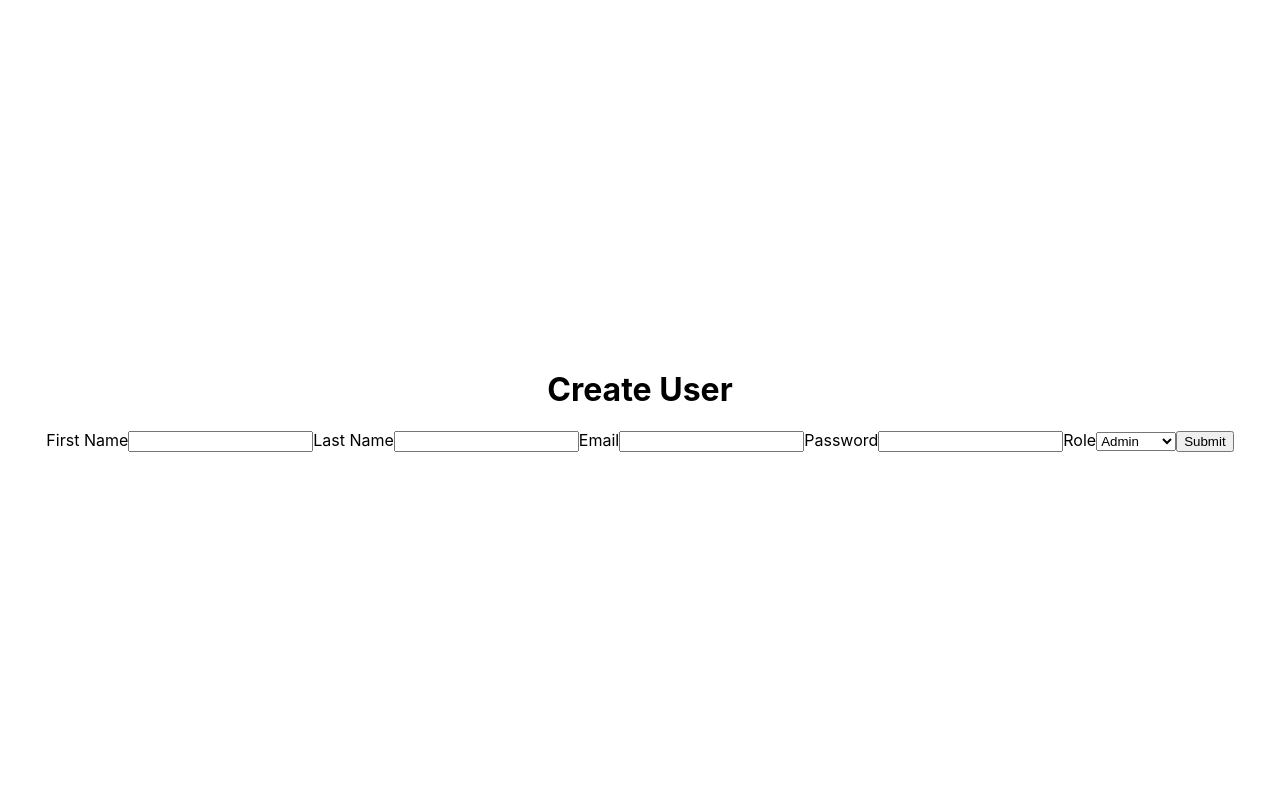
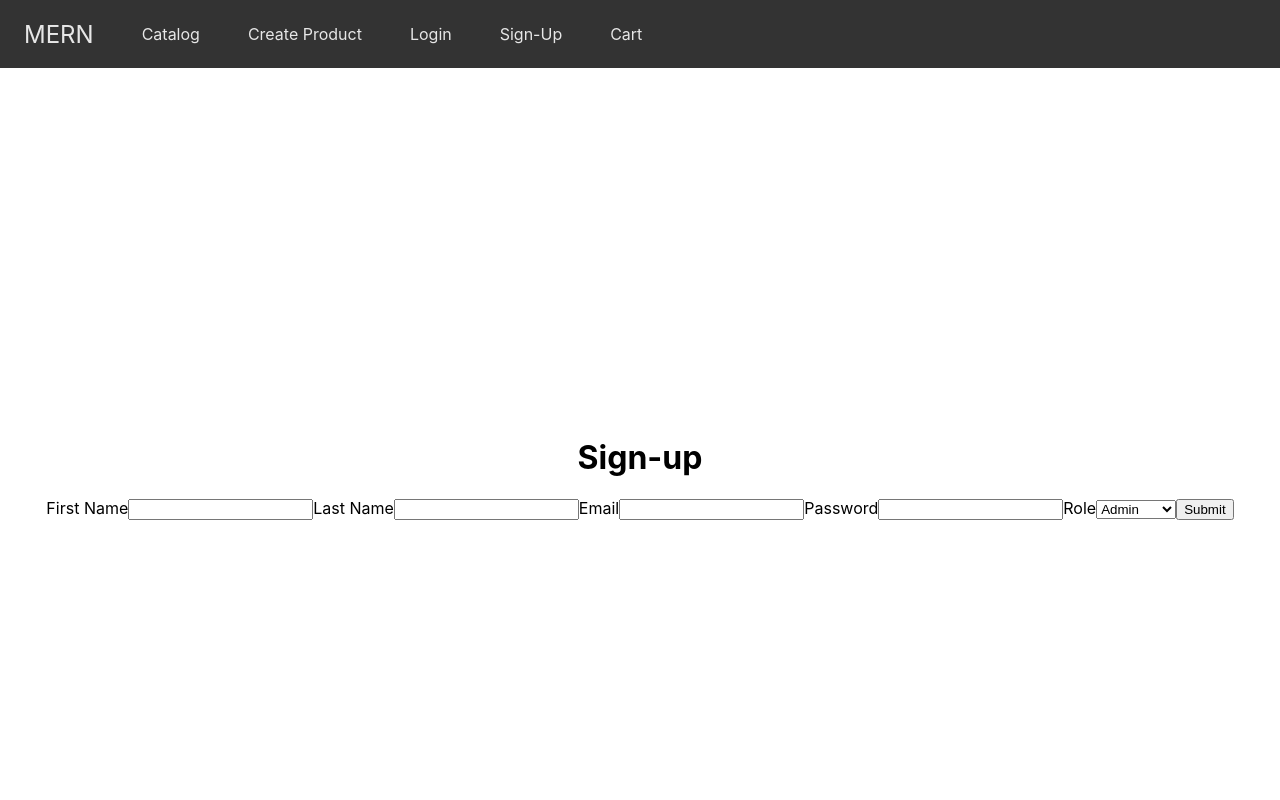
Before and after one commit to gaelzarco/UNLV-SD-FINAL, a React (Create React App) app in the folder client/: page /user/create in a window 1280 px wide. Shown: the top 800 px of the page. Built offline with nearby package versions, Linux system fonts and the light colour scheme.

Commit message:
created simple navbar

```diff
--- a/client/src/App.css
+++ b/client/src/App.css
@@ -9,6 +9,47 @@
   text-align: center;
 }
 
+.navbar {
+  background-color: #333333;
+  display: flex;
+  /* let's align the items so everything is nice and centered */
+  align-items: center;
+}
+
+/* We want all links in the navbar to be #e7e7e7 */
+.navbar a {
+  color: #e7e7e7;
+}
+
+.navbar ul {
+ /* Let's reset the margin and padding of the list so it's is flush. */
+  margin: 0;
+  padding: 0;
+  /* Let's remove the bullet points */
+  list-style-type: none;
+  /* display the list flex and align the items centered */
+  display: flex;
+  align-items:center;
+}
+
+.navbar .brand {
+  display: block;
+  color: #e7e7e7;
+  padding: 0 24px;
+  font-size: 24px;
+}
+
+.navbar ul li a {
+  color: #e7e7e7;
+  padding: 24px;
+  display: block;
+}
+
+.navbar ul a:hover,
+.navbar ul a:focus {
+  background-color: #272727;
+}
+
 .footer {
   display: flex;
   flex: 1;
--- a/client/src/App.js
+++ b/client/src/App.js
@@ -1,6 +1,5 @@
 import './App.css';
 import { BrowserRouter , Routes, Route} from 'react-router-dom'
-// import { useState, useEffect } from 'react'
 
 import LandingPage from './components/LandingPage';
 import CreateUser from './components/CreateUser'
@@ -13,6 +12,26 @@ import CurrentUserProvider from './contexts/CurrentUser';
 function App() {
   return (
     <div className='Main'>
+      <nav className='navbar'>
+      <a className='brand' href='/'>MERN</a>
+        <ul>
+          <li>
+            <a href='/catalog'>Catalog</a>
+          </li>
+          <li>
+            <a href='/catalog/create'>Create Product</a>
+          </li>
+          <li>
+            <a href='/user/login'>Login</a>
+          </li>
+          <li>
+            <a href='/user/create'>Sign-Up</a>
+          </li>
+          <li>
+            <a href='/cart'>Cart</a>
+          </li>
+        </ul>
+      </nav>
       <div className='App'>
       <CurrentUserProvider>
         <BrowserRouter>
@@ -27,7 +46,7 @@ function App() {
       </CurrentUserProvider>
     </div>
     <footer className='footer'>
-        <a href="">Created by Gael Zarco</a>
+        <a href="https://github.com/gaelzarco">Created by Gael Zarco</a>
     </footer>
     </div>
   );
--- a/client/src/components/Catalog.js
+++ b/client/src/components/Catalog.js
@@ -1,10 +1,6 @@
 import { useState, useEffect } from 'react'
-import { useNavigate } from "react-router-dom"
 
 function Catalog() {
-
-    // const { CurrentUser } = useContext(CurrentUser)
-    const navigate = useNavigate()
 
     const [ catalog, setCatalog ] = useState([])
 
@@ -28,12 +24,11 @@ function Catalog() {
                     >
                         <div>
                             <h3>{product.name}</h3>
-                            <img src={product.image} alt={product.name} width='200' />
+                            <img src={product.image} alt={product.name} width='300' />
                         </div>
                     </a>
                 )
             })}
-            <a href='/catalog/create'>Create Product</a>
         </main>
     );
 }
--- a/client/src/components/CreateCatalog.js
+++ b/client/src/components/CreateCatalog.js
@@ -23,7 +23,7 @@ function CreateCatalog() {
                 body: JSON.stringify(product)
         })
 
-        navigate('/catalog', { replace: true })
+        navigate('/catalog')
       }
 
     return (
--- a/client/src/components/CreateUser.js
+++ b/client/src/components/CreateUser.js
@@ -24,12 +24,12 @@ function CreateUser() {
 			body: JSON.stringify(user)
     })
 
-    navigate('/catalog', { replace: true })
+    navigate('/catalog')
   }
 
   return (
     <div className='createUserForm'>
-      <h1>Create User</h1>
+      <h1>Sign-up</h1>
         <div className='form'>
           <form onSubmit={handleSubmit}>
             <label htmlFor='firstName'>First Name</label>
--- a/client/src/components/LandingPage.js
+++ b/client/src/components/LandingPage.js
@@ -7,7 +7,7 @@ function LandingPage() {
 
     const navigate = useNavigate()
 
-    const { setCurrentUser } = useContext(CurrentUser)
+    const { currentUser, setCurrentUser } = useContext(CurrentUser)
 
     const [ credentials, setCredentials ] = useState({
         email: '',
@@ -28,12 +28,14 @@ function LandingPage() {
         })
 
         const data = await res.json()
+        console.log(data)
 
-        if (res.status === 200) {
+        if (data.message) {
+            setErrMessage(data.message)
+        } else {
             setCurrentUser(data.user)
+            console.log(currentUser)
             navigate('/catalog')
-        } else {
-            setErrMessage(data.message)
         }
     }
 
--- a/client/src/components/ProductView.js
+++ b/client/src/components/ProductView.js
@@ -1,11 +1,14 @@
-import { useState, useEffect } from 'react'
+import { useContext, useState, useEffect } from 'react'
 import { useParams } from "react-router-dom"
-import { useNavigate } from "react-router-dom"
+// import { useNavigate } from "react-router-dom"
+import { CurrentUser } from "../contexts/CurrentUser"
 
 function ProductView() {
     const [ product, setProduct ] = useState(null)
     const [ quantity, setQuantity ] = useState(0)
     const { id } = useParams()
+    const { currentUser } = useContext(CurrentUser)
+    console.log(currentUser)
 
     useEffect(() => {
         const fetchData = async() => {
```
Also changed, not shown: 1 other file (tests, documents, lock files or other folders). Lines whose indentation alone changed are shown as unchanged.
